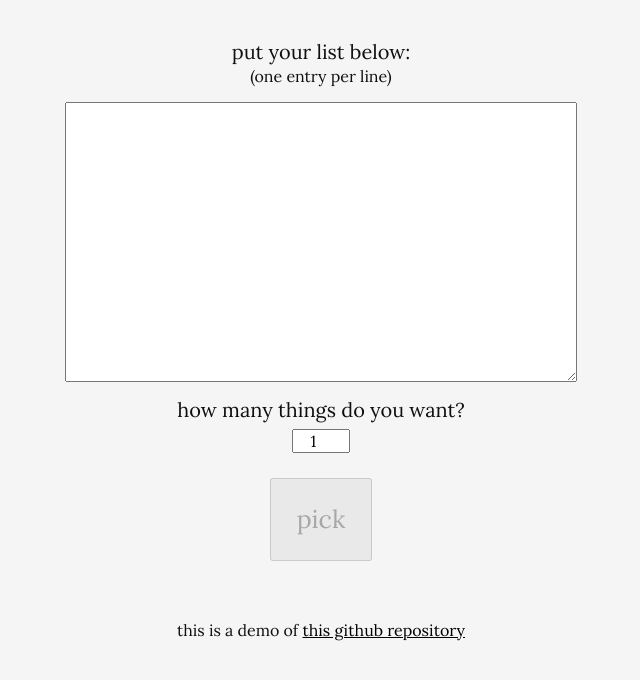
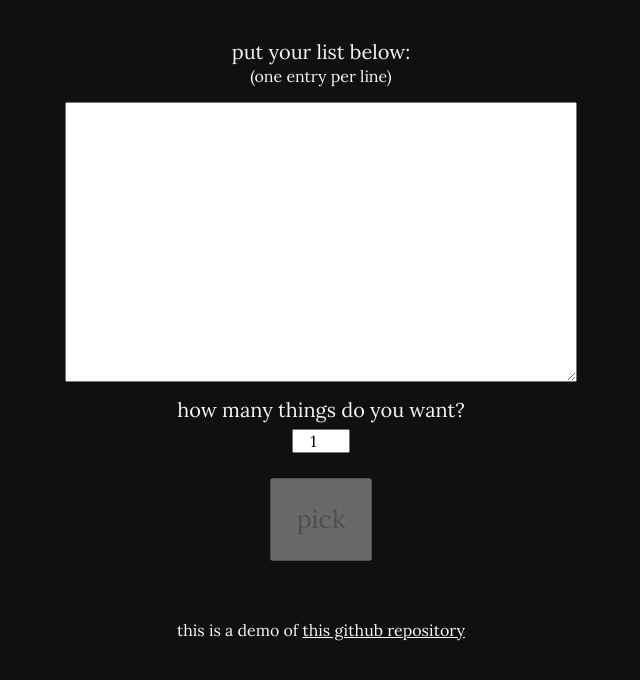
Before and after one commit to 54ac/list-picker, a website built with Parcel: page src/index.html in a window 1280 px wide. Shown: the whole page, without its empty margins (319-959 px from the left). Built offline with nearby package versions, Linux system fonts and the dark colour scheme.

Commit message:
add dark mode

```diff
--- a/src/main.css
+++ b/src/main.css
@@ -10,6 +10,21 @@ body {
 	text-align: center;
 	padding-left: calc(100vw - 100%);
 	overflow-x: hidden;
+}
+
+a {
+	color: #101010;
+}
+
+@media (prefers-color-scheme: dark) {
+	body {
+		background-color: #101010;
+		color: #f5f5f5;
+	}
+
+	a {
+		color: #f5f5f5;
+	}
 }
 
 #container {
@@ -104,10 +119,6 @@ li {
 	width: 100%;
 }
 
-a {
-	color: black;
-}
-
 footer {
 	padding-top: 1em;
 	font-size: 0.8em;
```
